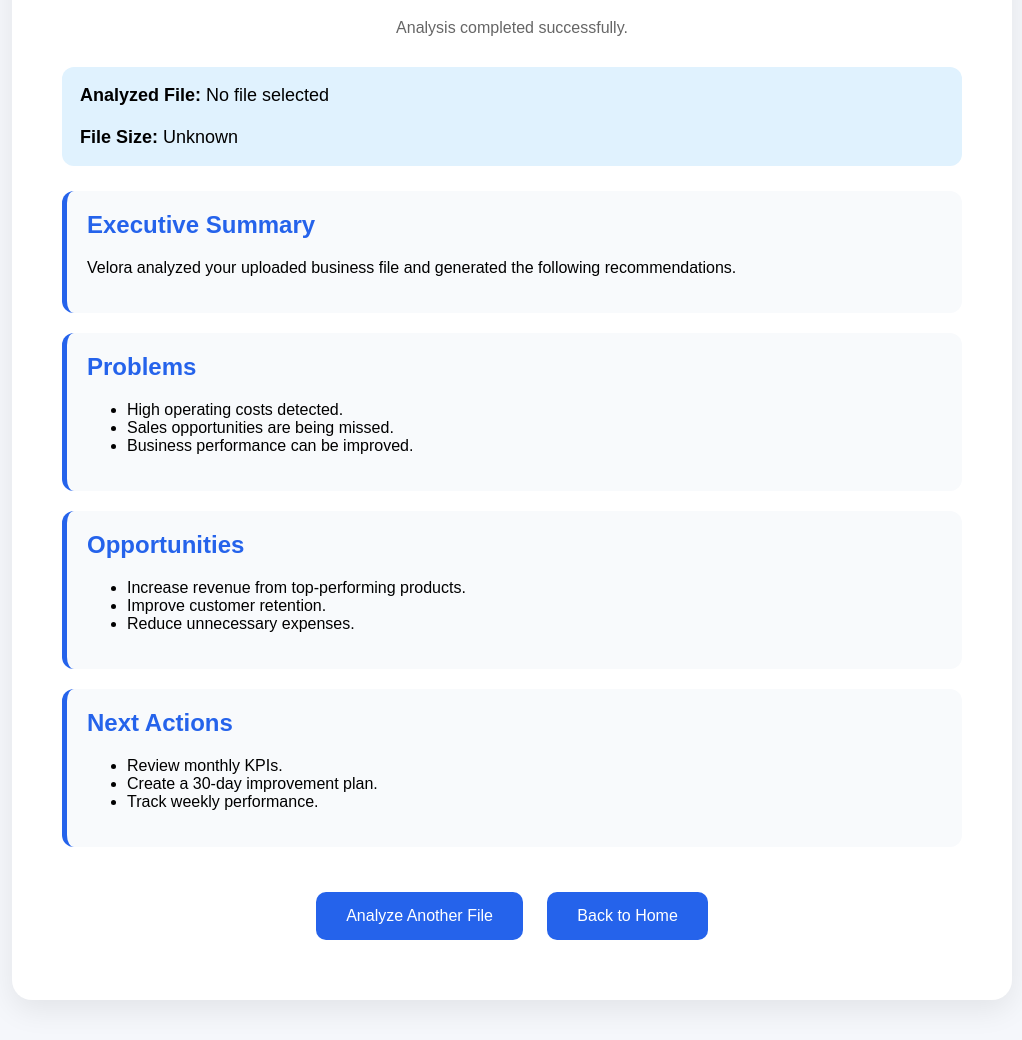
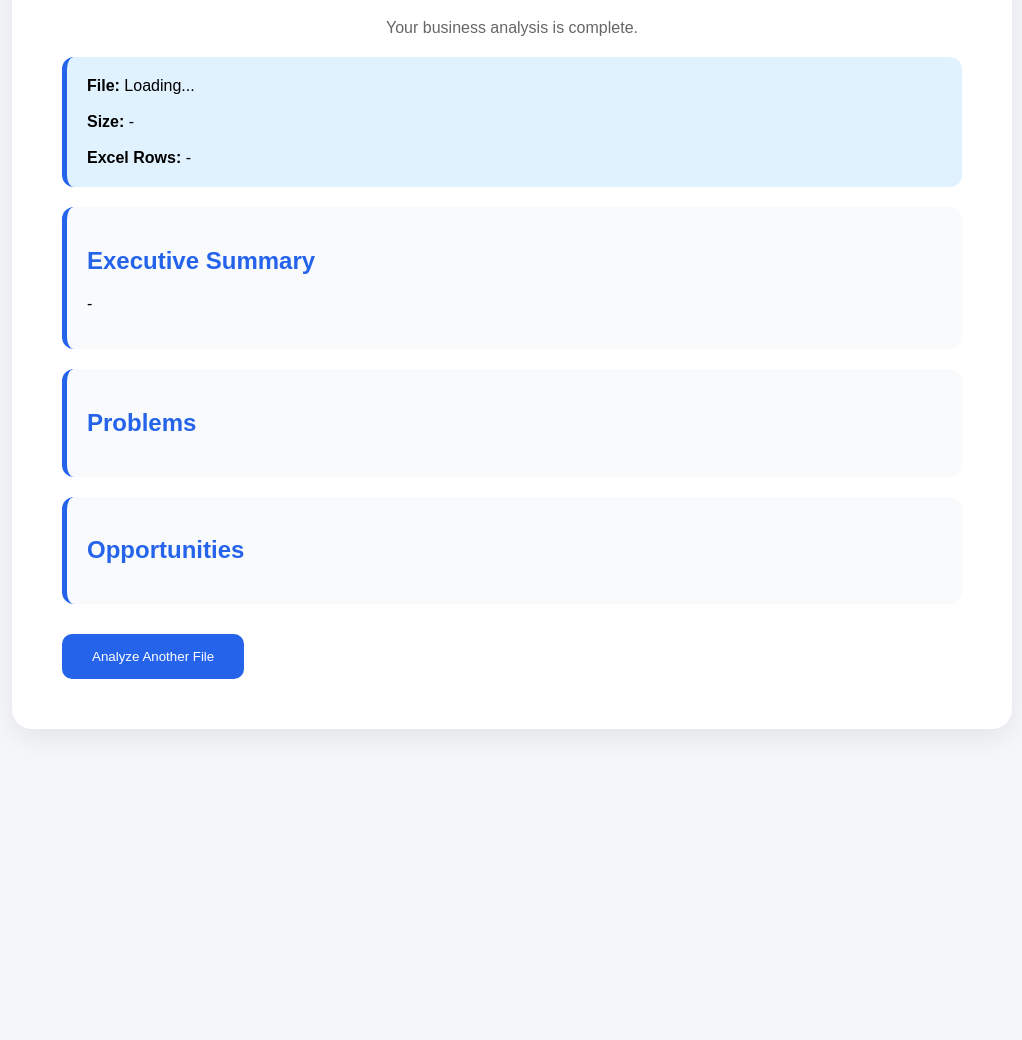
Before and after one commit to ahhartwell/velora, a website: page result.html in a window 1280 px wide. Shown: the part 151-1191 px from the top of the page, without its empty margins (128-1150 px from the left). After the commit the page ends 920 px from the top, so only its background shows below. Drawn offline with Linux system fonts and the light colour scheme.

Commit message:
Add files via upload

```diff
--- a/result.html
+++ b/result.html
@@ -34,18 +34,9 @@ text-align:center;
 .subtitle{
 text-align:center;
 color:#666;
-margin-bottom:30px;
 }
 
-.file{
-background:#e0f2fe;
-padding:18px;
-border-radius:12px;
-margin-bottom:25px;
-font-size:18px;
-}
-
-.card{
+.file,.card{
 background:#f8fafc;
 padding:20px;
 margin-top:20px;
@@ -53,129 +44,173 @@ border-radius:12px;
 border-left:5px solid #2563eb;
 }
 
+.file{
+background:#e0f2fe;
+}
+
 h2{
 color:#2563eb;
-margin-top:0;
-}
-
-.buttons{
-margin-top:35px;
-text-align:center;
 }
 
 button{
 background:#2563eb;
 color:white;
-border:none;
+border:0;
 padding:15px 30px;
 border-radius:10px;
-font-size:16px;
 cursor:pointer;
-margin:10px;
-}
-
-button:hover{
-opacity:.9;
+margin-top:30px;
 }
 
 </style>
 
 </head>
 
+
 <body>
 
+
 <div class="box">
+
 
 <h1>Velora AI Business Report</h1>
 
 <p class="subtitle">
-Analysis completed successfully.
+Your business analysis is complete.
 </p>
+
 
 <div class="file">
 
-<strong>Analyzed File:</strong>
-<span id="fileName">No file selected</span>
+<strong>File:</strong>
+
+<span id="fileName">
+Loading...
+</span>
 
 <br><br>
 
-<strong>File Size:</strong>
-<span id="fileSize">Unknown</span>
+<strong>Size:</strong>
+
+<span id="fileSize">
+-
+</span>
+
+<br><br>
+
+<strong>Excel Rows:</strong>
+
+<span id="rows">
+-
+</span>
+
 
 </div>
+
+
 
 <div class="card">
 
 <h2>Executive Summary</h2>
 
-<p>
-Velora analyzed your uploaded business file and generated the following recommendations.
+<p id="summary">
+-
 </p>
 
 </div>
+
+
 
 <div class="card">
 
 <h2>Problems</h2>
 
-<ul>
-<li>High operating costs detected.</li>
-<li>Sales opportunities are being missed.</li>
-<li>Business performance can be improved.</li>
-</ul>
+<ul id="problems"></ul>
 
 </div>
+
+
 
 <div class="card">
 
 <h2>Opportunities</h2>
 
-<ul>
-<li>Increase revenue from top-performing products.</li>
-<li>Improve customer retention.</li>
-<li>Reduce unnecessary expenses.</li>
-</ul>
+<ul id="opportunities"></ul>
 
 </div>
 
-<div class="card">
 
-<h2>Next Actions</h2>
-
-<ul>
-<li>Review monthly KPIs.</li>
-<li>Create a 30-day improvement plan.</li>
-<li>Track weekly performance.</li>
-</ul>
-
-</div>
-
-<div class="buttons">
 
 <button onclick="location.href='upload.html'">
 Analyze Another File
 </button>
 
-<button onclick="location.href='index.html'">
-Back to Home
-</button>
 
 </div>
 
-</div>
+
 
 <script>
 
-const uploaded = JSON.parse(localStorage.getItem("uploadedFile"));
 
-if(uploaded){
+const report = JSON.parse(
+localStorage.getItem("veloraReport")
+);
 
-document.getElementById("fileName").textContent = uploaded.fileName;
-document.getElementById("fileSize").textContent = uploaded.size + " bytes";
+
+
+if(report){
+
+
+document.getElementById("fileName").textContent =
+report.fileName;
+
+
+document.getElementById("fileSize").textContent =
+report.size + " bytes";
+
+
+if(report.analysis.rows){
+
+document.getElementById("rows").textContent =
+report.analysis.rows;
 
 }
 
+
+document.getElementById("summary").textContent =
+report.analysis.summary;
+
+
+
+report.analysis.problems.forEach(item=>{
+
+let li=document.createElement("li");
+
+li.textContent=item;
+
+document.getElementById("problems").appendChild(li);
+
+});
+
+
+
+report.analysis.opportunities.forEach(item=>{
+
+let li=document.createElement("li");
+
+li.textContent=item;
+
+document.getElementById("opportunities").appendChild(li);
+
+});
+
+
+}
+
+
 </script>
+
 
 </body>
 
```
